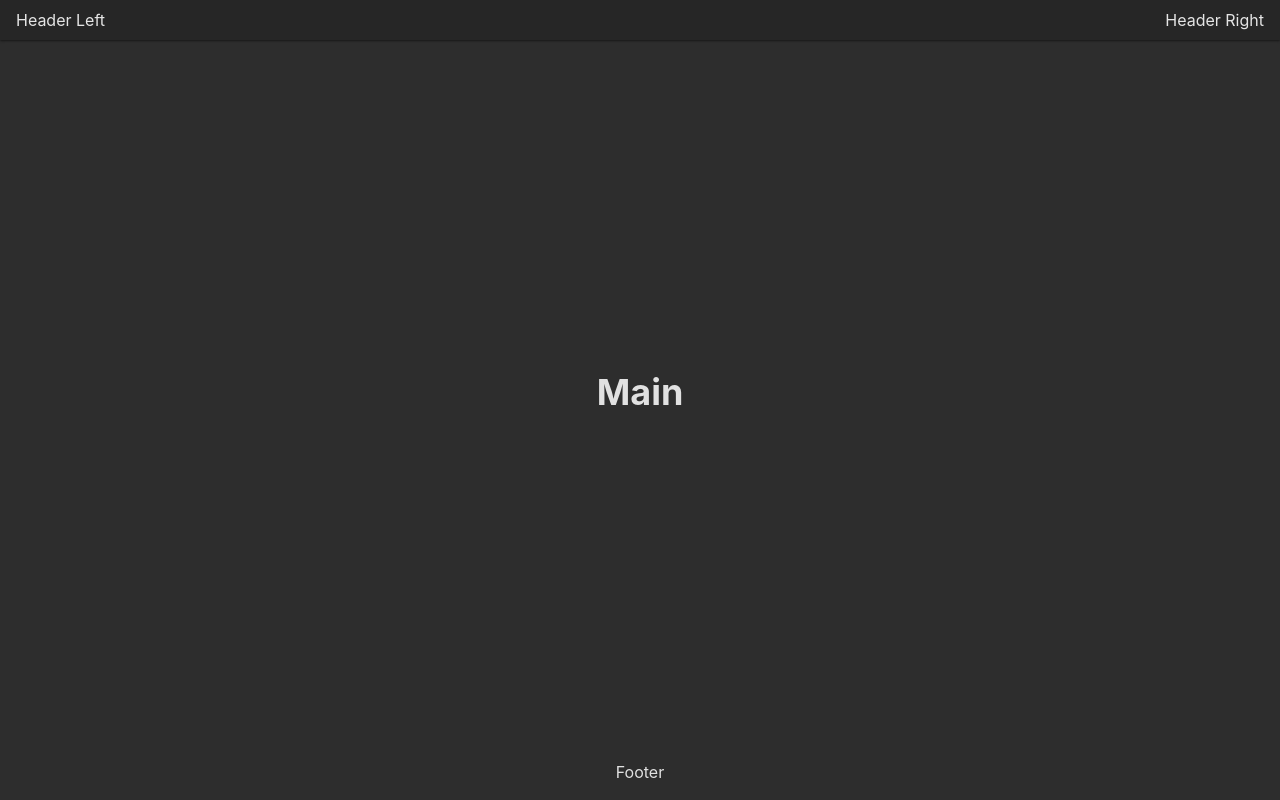
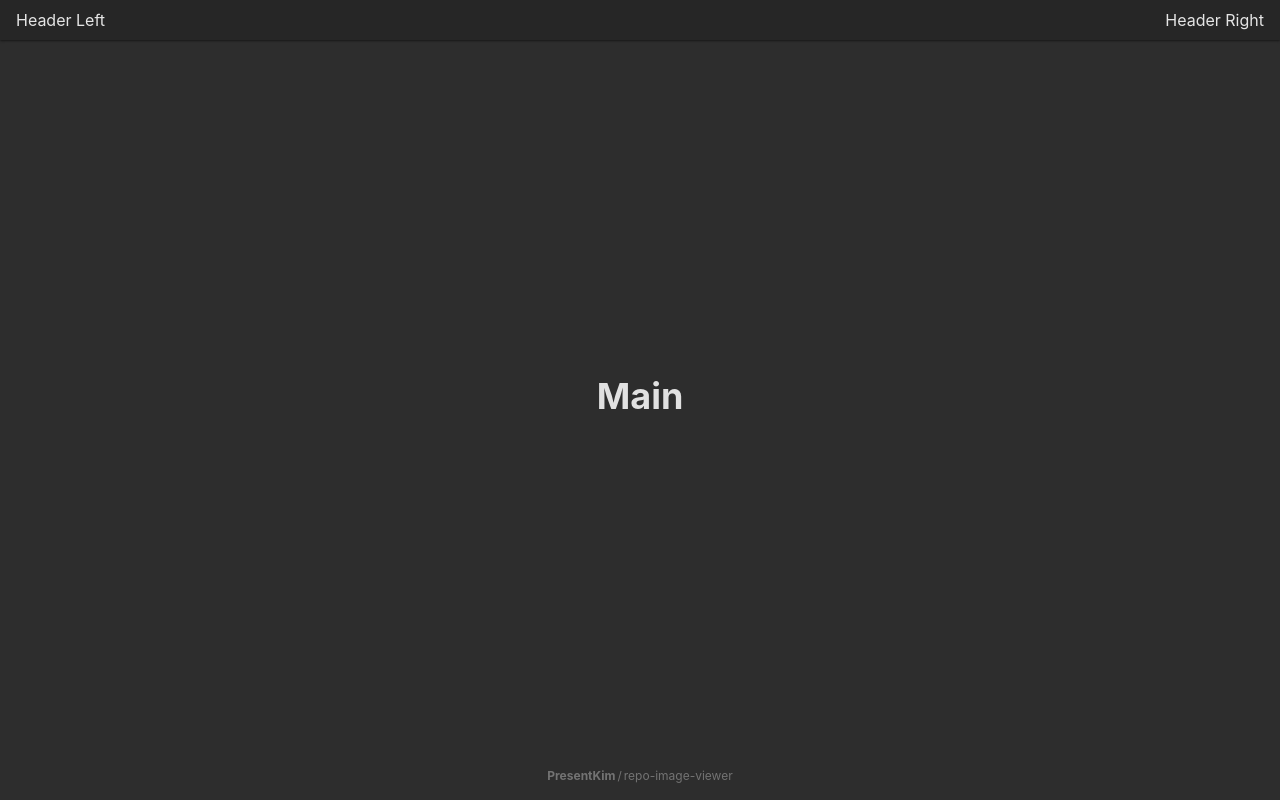
Before and after one commit to PresentKim/git-resource-viewer, a React (Vite) app: page / in a window 1280 px wide. Built offline with nearby package versions, Linux system fonts and the light colour scheme.

Commit message:
feat(footer): Update footer with links to GitHub profile and repository

```diff
--- a/src/components/Footer/index.tsx
+++ b/src/components/Footer/index.tsx
@@ -1,7 +1,20 @@
 export default function Footer() {
   return (
-    <footer className="flex items-center justify-center w-full my-4">
-      <p>Footer</p>
+    <footer className="flex items-center justify-center w-full my-4 gap-0.5 text-xs text-neutral-500">
+      <a
+        href="https://github.com/PresentKim"
+        target="_blank"
+        rel="noopener noreferrer"
+        className="font-bold">
+        PresentKim
+      </a>
+      <p>/</p>
+      <a
+        href="https://github.com/PresentKim/repo-image-viewer"
+        target="_blank"
+        rel="noopener noreferrer">
+        repo-image-viewer
+      </a>
     </footer>
   )
 }
```
